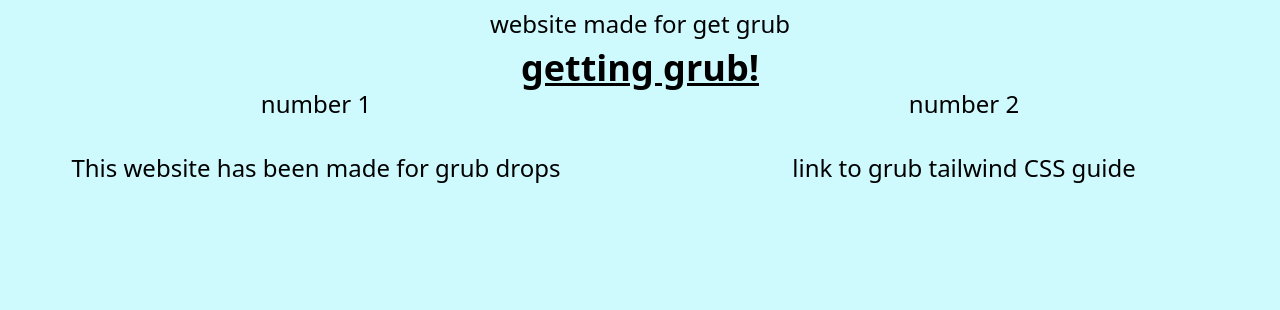
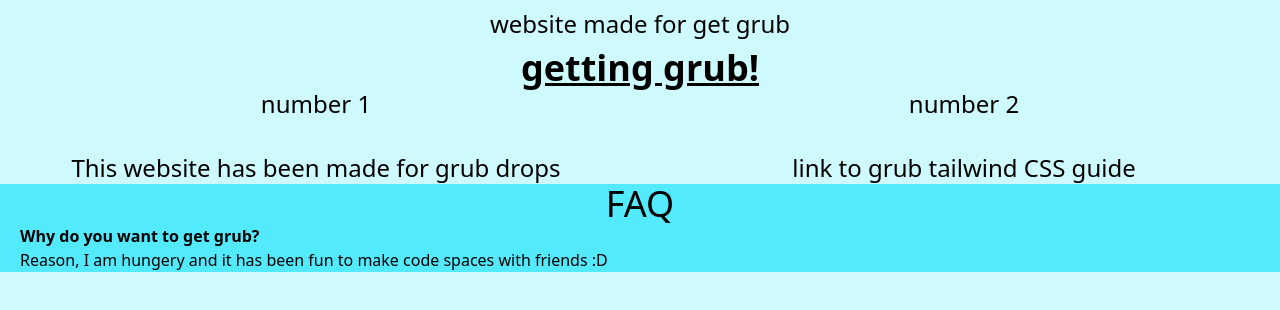
Before and after one commit to grnlizard/hack-club-meeting-D, a plain HTML site: page index.html in a window 1280 px wide. Drawn offline with nearby package versions, Linux system fonts and the light colour scheme.

Commit message:
finished :D

```diff
--- a/index.html
+++ b/index.html
@@ -14,8 +14,10 @@
   <div><h1>number 1</h1> <br> <p>This website has been made for grub drops</p></div>
   <div><h1>number 2</h1> <br> <p> <a href="https://docs.google.com/presentation/d/e/2PACX-1vRzZoNoMDwq340x6XvRoZqSOLxQ2tJk3w-t1_hH9CI4XRNzF-34hydf4bZ1lEFX9gKyxp1ANrnfSxDR/pub?start=false&loop=false&delayms=3000&slide=id.g3547bf874fd_0_9" target="_blank"> link to grub tailwind CSS guide </a></p></div>
     </div>
-    <div class="bg-cyan-100">
-      <h1 class="text-center text-4xl"></h1>
+    <div class="bg-cyan-300 px-5">
+      <h1 class="text-center text-4xl">FAQ</h1>
+      <p class="font-bold">Why do you want to get grub?</p>
+      <p>Reason, I am hungery and it has been fun to make code spaces with friends :D </p>
     </div>
   </body>
 </html>
```
